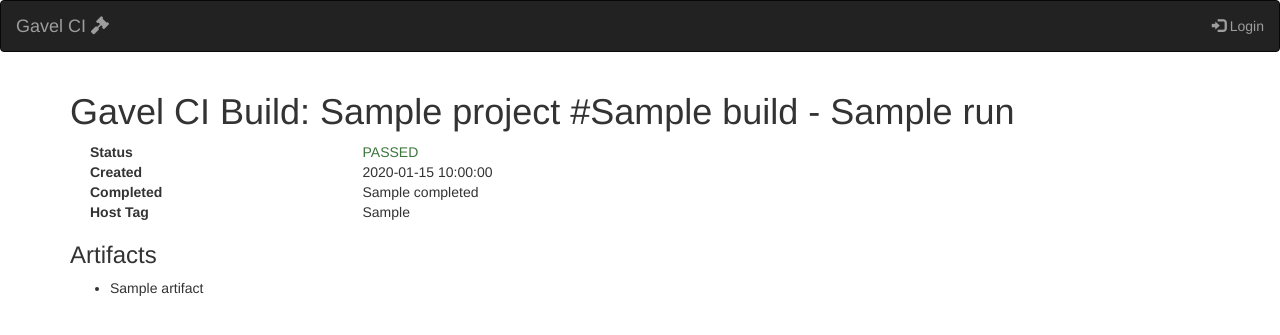
After one commit to foundriesio/gavel-ci, a Python web app: template gavel_ci/templates/run.html in a window 1280 px wide. The commit adds this page. Shown: the top 335 px of the page. Run offline with Jinja, Linux system fonts and the light colour scheme; the template is opened without the code that fills it: most values are stand-ins (such as "Sample title", 1, 10 or a date in 2020); some libraries are stand-ins or nearby versions.

Commit message:
Add a view for a Run
Signed-off-by: Andy Doan <andy@opensourcefoundries.com>

```diff
--- a/gavel_ci/templates/build.html
+++ b/gavel_ci/templates/build.html
@@ -41,7 +41,9 @@
   <tbody>
   {% for run in build.runs %}
   <tr>
-    <td>{{run.name}}</td>
+    <td>
+      <a href="{{url_for('ui.run', proj=project, build=build.build_id, run=run.name)}}">{{run.name}}</a>
+    </td>
     {% if run.status == 'PASSED' %}
     <td class="bg-success">{{run.status}}</td>
     {% elif run.status == 'FAILED' %}
--- /dev/null
+++ b/gavel_ci/templates/run.html
@@ -0,0 +1,34 @@
+{% extends "layout.html" %}
+{% block body %}
+<h1>Gavel CI Build: {{project}} #{{build}} - {{run.name}}</h1>
+
+<div style="padding-left: 20px;">
+<dl class="row">
+  <dt class="col-sm-3">Status</dt>
+  {% if run.status == 'PASSED' %}
+  <dd class="text-success">{{run.status}}</dd>
+  {% elif run.status == 'FAILED' %}
+  <dd class="text-danger">{{run.status}}</dd>
+  {% else %}
+  <dd>{{run.status}}</dd>
+  {% endif %}
+
+  <dt class="col-sm-3">Created</dt>
+  <dd>{%if run.created%}{{run.created}}{%else%}&nbsp;{%endif%}</dd>
+
+  <dt class="col-sm-3">Completed</dt>
+  <dd>{%if run.completed%}{{run.completed}}{%else%}&nbsp;{%endif%}</dd>
+
+  <dt class="col-sm-3">Host Tag</dt>
+  <dd>{{run.host_tag}}</dd>
+
+</dl>
+</div>
+
+<h3>Artifacts</h3>
+<ul>
+{% for a in run.artifacts %}
+  <li>{{a}}</li>
+{% endfor %}
+</ul>
+{% endblock %}
```
Also changed, not shown: gavel_ci/ui/jobserv.py (+10 -0 lines).
